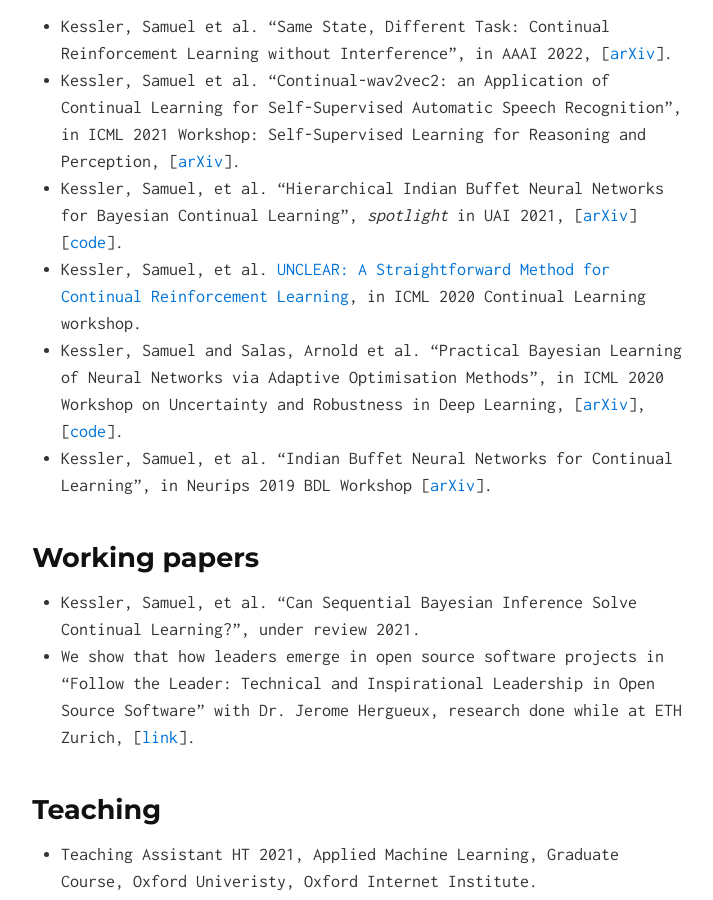
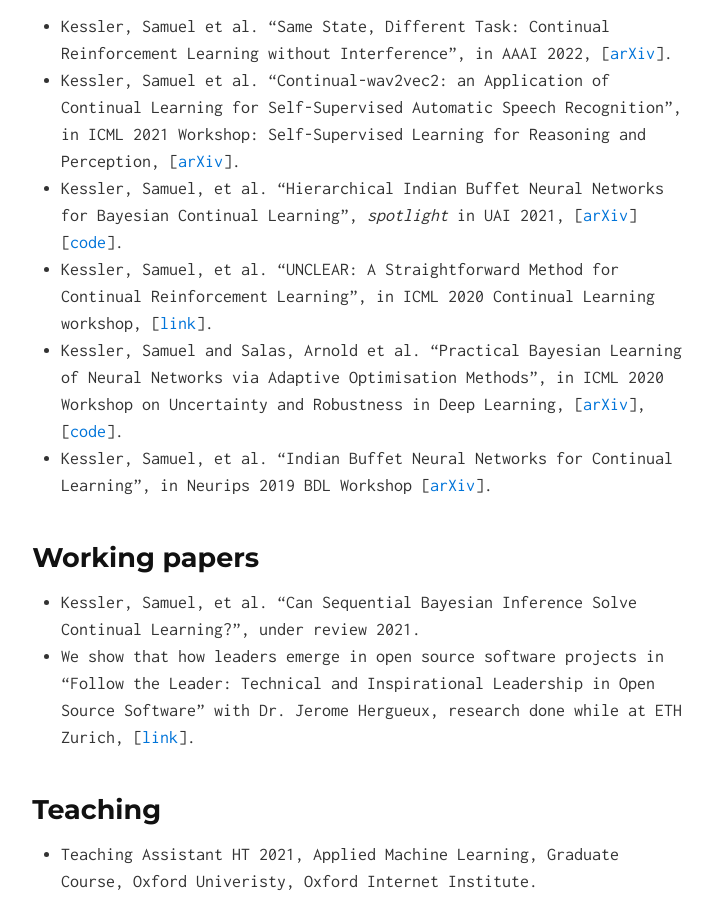
Before and after one commit to skezle/skezle.github.io, a Jekyll site: the page built from index.md, in a window 1280 px wide and 900 px high, scrolled down 1256 px. Shown: the whole window, without its empty margins (282-995 px from the left). Built offline with Jekyll 4.4.1, drawn with Linux system fonts in a browser that asks for light colours.

Commit message:
Update index.md

```diff
--- a/index.md
+++ b/index.md
@@ -27,7 +27,7 @@ Statistics at ETH Zurich.
 * Kessler, Samuel et al. "Same State, Different Task: Continual Reinforcement Learning without Interference", in AAAI 2022, \[[arXiv](https://arxiv.org/abs/2106.02940)\].
 * Kessler, Samuel et al. "Continual-wav2vec2: an Application of Continual Learning for Self-Supervised Automatic Speech Recognition", in ICML 2021 Workshop: Self-Supervised Learning for Reasoning and Perception, \[[arXiv](https://arxiv.org/abs/2107.13530)\].
 * Kessler, Samuel, et al. "Hierarchical Indian Buffet Neural Networks for Bayesian Continual Learning", *spotlight* in UAI 2021, \[[arXiv](https://arxiv.org/abs/1912.02290)\] \[[code](https://github.com/skezle/IBP_BNN)\].
-* Kessler, Samuel, et al. [UNCLEAR: A Straightforward Method for Continual Reinforcement Learning](https://drive.google.com/file/d/1GMTWC0C6jMTwtqZxoyq6a-VDxkrDCIHm/view), in ICML 2020 Continual Learning workshop.
+* Kessler, Samuel, et al. "UNCLEAR: A Straightforward Method for Continual Reinforcement Learning", in ICML 2020 Continual Learning workshop, \[[link](https://drive.google.com/file/d/1GMTWC0C6jMTwtqZxoyq6a-VDxkrDCIHm/view)\].
 * Kessler, Samuel and Salas, Arnold et al. "Practical Bayesian Learning of Neural Networks via Adaptive Optimisation Methods", in ICML 2020 Workshop on Uncertainty and Robustness in Deep Learning, \[[arXiv](https://arxiv.org/abs/1811.03679)\], \[[code](https://github.com/skezle/BADAM)\].
 * Kessler, Samuel, et al. "Indian Buffet Neural Networks for Continual Learning", in Neurips 2019 BDL Workshop \[[arXiv](http://bayesiandeeplearning.org/2019/papers/63.pdf)\].
 
```
